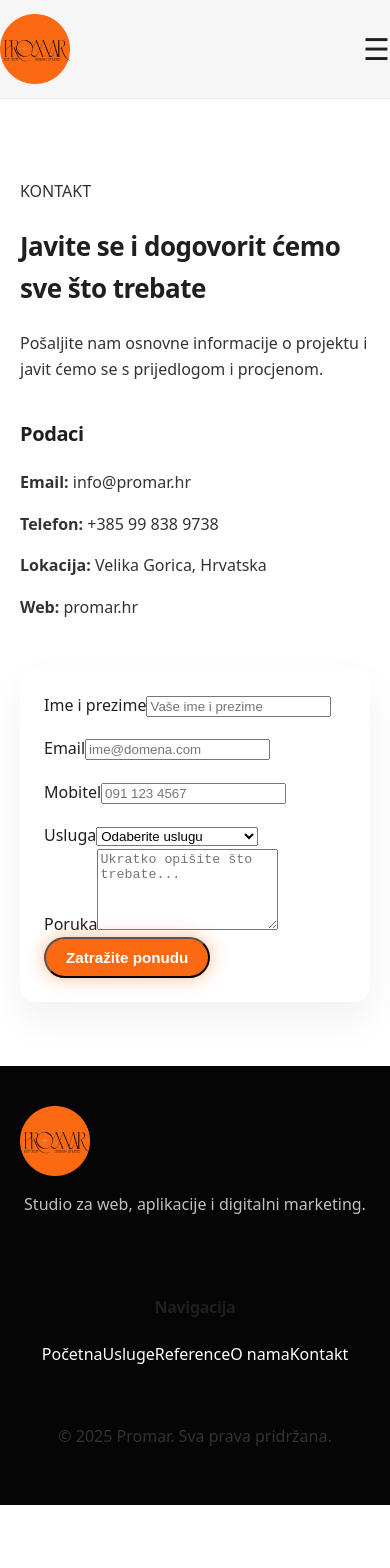
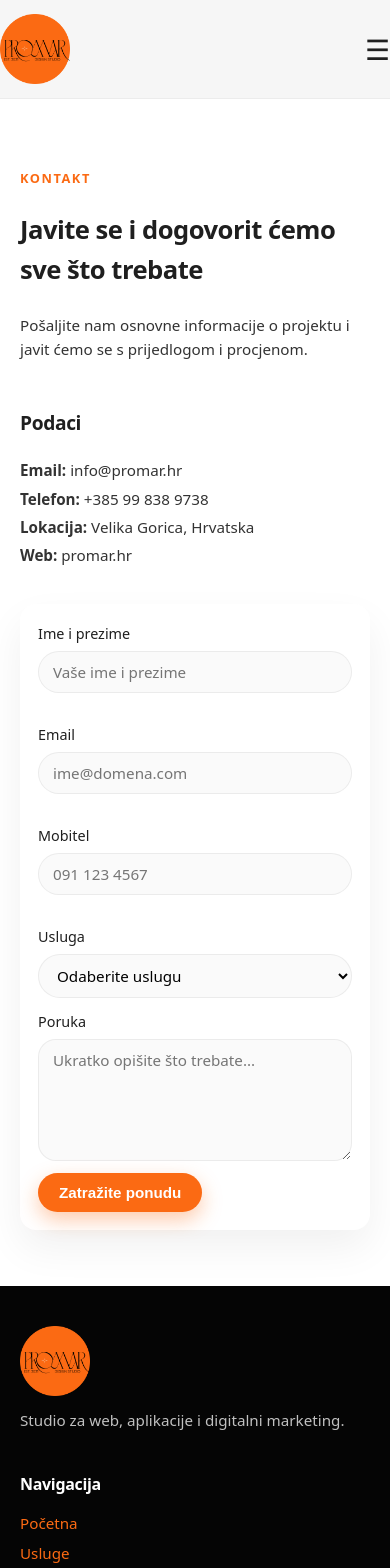
Before and after one commit to Ren0g/promar, a Next.js app: page /kontakt in a window 390 px wide. Shown: the top 1568 px of the page. Before the commit the page ends 1505 px from the top, so only its background shows below. Built offline with nearby package versions, Linux system fonts and the light colour scheme.

Commit message:
Update globals.css

```diff
--- a/app/globals.css
+++ b/app/globals.css
@@ -1,7 +1,3 @@
-/* =======================================
-   RESET & BASE
-======================================= */
-
 *,
 *::before,
 *::after {
@@ -15,7 +11,8 @@ body {
 }
 
 body {
-  font-family: system-ui, -apple-system, BlinkMacSystemFont, "Segoe UI", sans-serif;
+  font-family: system-ui, -apple-system, BlinkMacSystemFont, "Segoe UI",
+    sans-serif;
   color: #1f1f1f;
   line-height: 1.6;
   background: #ffffff;
@@ -41,10 +38,6 @@ a {
   flex: 1;
 }
 
-/* =======================================
-   GRID & LAYOUT
-======================================= */
-
 .container {
   width: 100%;
   max-width: 1200px;
@@ -52,9 +45,7 @@ a {
   padding: 0 20px;
 }
 
-/* =======================================
-   COLORS & TOKENS
-======================================= */
+/* COLORS & TOKENS */
 
 :root {
   --color-orange: #fb6a13;
@@ -74,9 +65,7 @@ a {
   --section-padding-y: 80px;
 }
 
-/* =======================================
-   TYPOGRAPHY
-======================================= */
+/* TYPOGRAPHY */
 
 h1,
 h2,
@@ -105,9 +94,7 @@ p {
   color: var(--color-gray-dark);
 }
 
-/* =======================================
-   HEADER
-======================================= */
+/* HEADER */
 
 .header {
   position: sticky;
@@ -153,24 +140,25 @@ p {
   background: var(--color-orange);
 }
 
-/* -----------------------------
-   MOBILE NAV
-------------------------------- */
+/* MOBILE NAV */
 
 .mobile-nav-toggle {
   display: none;
+  margin-left: 12px;
   cursor: pointer;
-  font-size: 30px;
+  font-size: 28px;
+  line-height: 1;
 }
 
 .mobile-nav-menu {
   display: none;
   position: absolute;
-  top: 80px;
+  top: 70px;
   left: 0;
+  right: 0;
   width: 100%;
   background: #ffffff;
-  padding: 20px;
+  padding: 16px 20px 20px;
   border-bottom: 1px solid rgba(0, 0, 0, 0.06);
   box-shadow: 0 4px 14px rgba(0, 0, 0, 0.08);
   z-index: 500;
@@ -178,18 +166,20 @@ p {
 
 .mobile-nav-menu a {
   display: block;
-  padding: 14px 0;
-  font-size: 1.1rem;
-  border-bottom: 1px solid #eee;
+  padding: 12px 0;
+  font-size: 1rem;
+  border-bottom: 1px solid #eeeeee;
+}
+
+.mobile-nav-menu a:last-of-type {
+  border-bottom: none;
 }
 
 .mobile-nav-menu.show {
   display: block;
 }
 
-/* =======================================
-   SECTIONS
-======================================= */
+/* SECTIONS */
 
 .section {
   padding: var(--section-padding-y) 0;
@@ -219,12 +209,11 @@ p {
   color: rgba(255, 255, 255, 0.8);
 }
 
-/* =======================================
-   HERO
-======================================= */
+/* HERO */
 
 .hero {
-  padding: calc(var(--section-padding-y) * 1.1) 0 calc(var(--section-padding-y) * 0.8);
+  padding: calc(var(--section-padding-y) * 1.1) 0
+    calc(var(--section-padding-y) * 0.8);
 }
 
 .hero-inner {
@@ -234,14 +223,45 @@ p {
   align-items: center;
 }
 
+.hero-kicker {
+  text-transform: uppercase;
+  font-size: 0.8rem;
+  letter-spacing: 0.12em;
+  font-weight: 600;
+  color: var(--color-orange);
+  margin-bottom: 10px;
+}
+
+.hero-subtitle {
+  max-width: 32rem;
+  margin-top: 16px;
+}
+
+.hero-actions {
+  display: flex;
+  flex-wrap: wrap;
+  gap: 12px;
+  margin-top: 24px;
+}
+
+.hero-media {
+  position: relative;
+}
+
 .hero-media img {
   border-radius: 28px;
   box-shadow: var(--shadow-soft);
 }
 
-/* =======================================
-   GRID UTILS
-======================================= */
+.hero-wave {
+  position: absolute;
+  right: -20px;
+  bottom: -30px;
+  width: 90px;
+  opacity: 0.75;
+}
+
+/* GRID UTILS */
 
 .two-cols {
   display: grid;
@@ -249,16 +269,24 @@ p {
   gap: 36px;
 }
 
-.cards-grid,
+.cards-grid {
+  display: grid;
+  grid-template-columns: repeat(3, minmax(0, 1fr));
+  gap: 24px;
+}
+
 .references-grid {
   display: grid;
   grid-template-columns: repeat(3, minmax(0, 1fr));
   gap: 24px;
 }
 
-/* =======================================
-   LISTS
-======================================= */
+.section-cta-centered {
+  margin-top: 36px;
+  text-align: center;
+}
+
+/* LISTS */
 
 .list-check {
   list-style: none;
@@ -281,9 +309,36 @@ p {
   color: var(--color-orange);
 }
 
-/* =======================================
-   ABOUT
-======================================= */
+.list-steps {
+  margin: 8px 0 16px;
+  padding-left: 20px;
+}
+
+/* CARDS & REFERENCES */
+
+.card {
+  background: #ffffff;
+  border-radius: var(--radius-lg);
+  padding: 24px;
+  box-shadow: var(--shadow-soft);
+}
+
+.reference-card {
+  background: #ffffff;
+  border-radius: var(--radius-lg);
+  padding: 18px;
+  box-shadow: var(--shadow-soft);
+  display: flex;
+  flex-direction: column;
+  gap: 14px;
+}
+
+.reference-image {
+  border-radius: var(--radius-md);
+  object-fit: cover;
+}
+
+/* ABOUT */
 
 .about-highlight {
   margin-top: 20px;
@@ -292,9 +347,7 @@ p {
   background: var(--color-gray-light);
 }
 
-/* =======================================
-   KONTAKT GRID
-======================================= */
+/* KONTAKT */
 
 .contact-layout {
   display: grid;
@@ -303,9 +356,13 @@ p {
   align-items: flex-start;
 }
 
-/* =======================================
-   FOOTER
-======================================= */
+.contact-info p {
+  margin: 4px 0;
+}
+
+/* ============================
+   CLEAN PROMAR FOOTER
+   ============================ */
 
 .footer {
   background: #050505;
@@ -321,15 +378,96 @@ p {
 
 .footer-brand img {
   height: 70px;
+  margin-bottom: 12px;
 }
 
 .footer-brand p {
   color: rgba(255, 255, 255, 0.75);
+  margin: 0;
+  line-height: 1.6;
 }
 
-/* =======================================
-   BUTTONS
-======================================= */
+/* Title "Navigacija" */
+.footer-links h4 {
+  margin: 0 0 10px 0;
+  font-size: 1rem;
+  font-weight: 600;
+  color: #ffffff;
+}
+
+/* Linkovi */
+.footer-links a {
+  display: block;
+  font-size: 0.95rem;
+  font-weight: 400;
+  padding: 3px 0;
+  color: #fb6a13;
+  transition: color 0.2s ease;
+}
+
+.footer-links a:hover {
+  color: #ffffff;
+}
+
+/* Meta tekst – © 2025 Promar */
+.footer-meta p {
+  margin: 0;
+  font-size: 0.9rem;
+  text-align: right;
+  color: rgba(255, 255, 255, 0.65);
+}
+
+/* ============================
+   RESPONSIVE – FOOTER
+   ============================ */
+
+@media (max-width: 992px) {
+  .footer-inner {
+    grid-template-columns: 1fr 1fr;
+  }
+}
+
+@media (max-width: 768px) {
+  .footer-inner {
+    grid-template-columns: 1fr;
+    text-align: left;
+  }
+
+  .footer-brand img {
+    margin-bottom: 12px;
+  }
+
+  .footer-meta p {
+    text-align: left;
+    margin-top: 20px;
+  }
+}
+
+/* SECTION TITLE & BUTTONS */
+
+.section-title {
+  margin-bottom: 28px;
+}
+
+.section-title-center {
+  text-align: center;
+}
+
+.section-kicker {
+  text-transform: uppercase;
+  font-size: 0.8rem;
+  letter-spacing: 0.12em;
+  font-weight: 600;
+  color: var(--color-orange);
+  margin-bottom: 10px;
+}
+
+.section-subtitle {
+  margin-top: 6px;
+  max-width: 36rem;
+}
+
+/* BUTTONS */
 
 .btn {
   display: inline-flex;
@@ -339,30 +477,41 @@ p {
   border-radius: 999px;
   font-size: 0.95rem;
   font-weight: 600;
+  border: 1px solid transparent;
   cursor: pointer;
-  transition: all var(--transition-fast);
+  transition: transform var(--transition-fast),
+    box-shadow var(--transition-fast), background var(--transition-fast),
+    color var(--transition-fast), border-color var(--transition-fast);
+  text-decoration: none;
 }
 
 .btn-primary {
   background: var(--color-orange);
   color: var(--color-white);
+  box-shadow: 0 8px 20px rgba(251, 106, 19, 0.35);
+  transition: box-shadow 0.25s ease, transform 0.25s ease;
+}
+
+.btn-primary:hover {
+  transform: translateY(-2px);
+  box-shadow: 0 12px 32px rgba(251, 106, 19, 0.55);
+}
+
+.btn-primary.glow {
   box-shadow: 0 0 18px rgba(251, 106, 19, 0.45);
 }
 
-.btn-primary:hover {
-  box-shadow: 0 12px 32px rgba(251, 106, 19, 0.55);
-  transform: translateY(-2px);
+.btn-secondary {
+  background: #ffffff;
+  color: var(--color-orange);
+  border-color: rgba(251, 106, 19, 0.32);
 }
 
-/* =======================================
-   FORM
-======================================= */
+.btn-secondary:hover {
+  background: rgba(251, 106, 19, 0.05);
+}
 
-.form-grid {
-  display: grid;
-  grid-template-columns: repeat(2, minmax(0, 1fr));
-  gap: 18px 22px;
-}
+/* FORM */
 
 .contact-form {
   background: #ffffff;
@@ -371,88 +520,191 @@ p {
   box-shadow: var(--shadow-soft);
 }
 
-/* =======================================
-   ANIMACIJE (FADE-IN)
-======================================= */
-
-@keyframes fadeInUp {
-  from { opacity: 0; transform: translateY(20px); }
-  to { opacity: 1; transform: translateY(0); }
+.form-grid {
+  display: grid;
+  grid-template-columns: repeat(2, minmax(0, 1fr));
+  gap: 18px 22px;
 }
 
-.fade-in { animation: fadeInUp 0.7s ease-out forwards; opacity: 0; }
-.fade-in-delay { animation: fadeInUp 0.9s ease-out forwards; opacity: 0; }
-.fade-in-slow { animation: fadeInUp 1.2s ease-out forwards; opacity: 0; }
+.form-field {
+  display: flex;
+  flex-direction: column;
+  gap: 6px;
+  margin-bottom: 12px;
+}
 
-/* =======================================
-   RESPONSIVE – TABLET (1024–768)
-======================================= */
+.form-field label {
+  font-size: 0.9rem;
+  font-weight: 500;
+}
 
-@media (max-width: 1024px) {
+.form-field input,
+.form-field select,
+.form-field textarea {
+  border-radius: 999px;
+  border: 1px solid rgba(0, 0, 0, 0.06);
+  padding: 10px 14px;
+  font-family: inherit;
+  font-size: 0.95rem;
+  outline: none;
+  background: #fafafa;
+}
+
+.form-field textarea {
+  border-radius: 18px;
+  resize: vertical;
+}
+
+.form-field input:focus,
+.form-field select:focus,
+.form-field textarea:focus {
+  border-color: rgba(251, 106, 19, 0.6);
+  background: #ffffff;
+}
+
+.form-error {
+  font-size: 0.8rem;
+  color: #d92b2b;
+}
+
+.form-success {
+  margin-top: 14px;
+  font-size: 0.9rem;
+  color: #1b7a2a;
+}
+
+/* TWO COLUMNS GRID LAYOUT (helper) */
+.two-cols {
+  display: grid;
+  grid-template-columns: minmax(0, 1.4fr) minmax(0, 1fr);
+  gap: 36px;
+}
+
+/* CTA blok centriran vertikalno */
+.two-cols > .about-highlight {
+  align-self: center;
+}
+
+/* Fade-in animacija */
+@keyframes fadeInUp {
+  from {
+    opacity: 0;
+    transform: translateY(20px);
+  }
+  to {
+    opacity: 1;
+    transform: translateY(0);
+  }
+}
+
+.fade-in {
+  opacity: 0;
+  animation: fadeInUp 0.7s ease-out forwards;
+}
+
+.fade-in-delay {
+  opacity: 0;
+  animation: fadeInUp 0.9s ease-out forwards;
+}
+
+.fade-in-slow {
+  opacity: 0;
+  animation: fadeInUp 1.2s ease-out forwards;
+}
+
+/* ============================
+   RESPONSIVE – TABLET & MOBILE
+   ============================ */
+
+/* Tablet & small desktop */
+@media (max-width: 992px) {
   .hero-inner,
   .two-cols,
   .contact-layout,
   .footer-inner {
-    grid-template-columns: 1fr;
+    grid-template-columns: minmax(0, 1fr);
+  }
+
+  .hero-media {
+    order: -1;
+  }
+
+  .footer-meta {
+    text-align: left;
   }
 
   .section {
     padding: 64px 0;
   }
+}
+
+/* Mobile */
+@media (max-width: 768px) {
+  .cards-grid,
+  .references-grid {
+    grid-template-columns: minmax(0, 1fr);
+  }
+
+  .section {
+    padding: 56px 0;
+  }
+
+  .hero {
+    padding-top: 64px;
+  }
+
+  /* header / nav */
+  .nav {
+    display: none;
+  }
 
   .header-cta {
     display: none;
   }
-}
 
-/* =======================================
-   RESPONSIVE – MOBILE (768↓)
-======================================= */
+  .mobile-nav-toggle {
+    display: block;
+  }
 
-@media (max-width: 768px) {
-
-  /* HEADER */
-  .nav { display: none; }
-  .mobile-nav-toggle { display: block; }
-
-  /* HERO */
+  /* mobile hero layout */
   .hero-inner {
-    grid-template-columns: 1fr;
+    grid-template-columns: minmax(0, 1fr);
     text-align: center;
   }
 
-  .hero-media {
-    order: -1;
-    margin-bottom: 20px;
+  .hero-subtitle {
+    margin-left: auto;
+    margin-right: auto;
   }
 
   .hero-actions {
     flex-direction: column;
+    align-items: center;
     justify-content: center;
   }
 
-  /* GRIDS */
-  .cards-grid,
-  .references-grid {
-    grid-template-columns: 1fr;
+  .contact-form {
+    padding: 18px;
   }
 
   .form-grid {
-    grid-template-columns: 1fr;
+    grid-template-columns: minmax(0, 1fr);
   }
 
-  /* FOOTER */
-  .footer-inner {
-    grid-template-columns: 1fr;
-    text-align: center;
+  h1 {
+    font-size: 2rem;
   }
 
-  .footer-meta p {
-    text-align: center;
+  h2 {
+    font-size: 1.6rem;
   }
 
-  h1 { font-size: 32px; }
-  h2 { font-size: 26px; }
-  h3 { font-size: 20px; }
-  p, li { font-size: 16px; }
+  h3 {
+    font-size: 1.2rem;
+  }
+
+  p,
+  li {
+    font-size: 0.95rem;
+  }
 }
```
